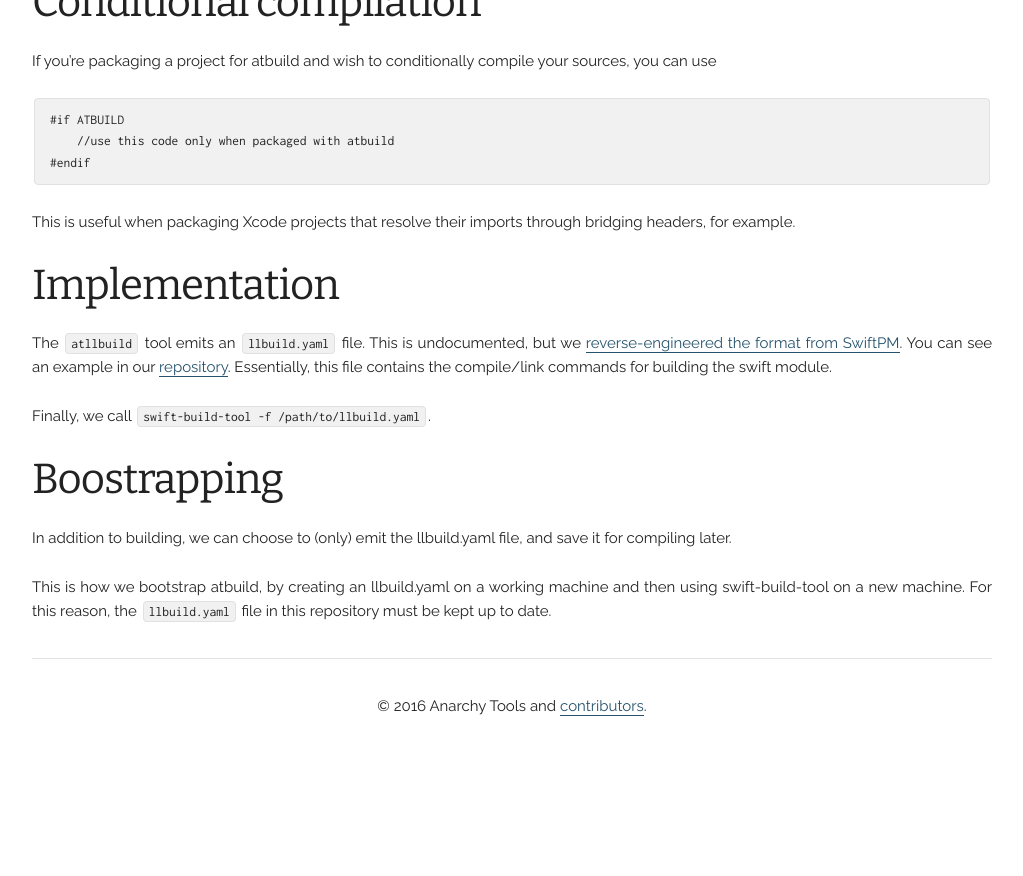
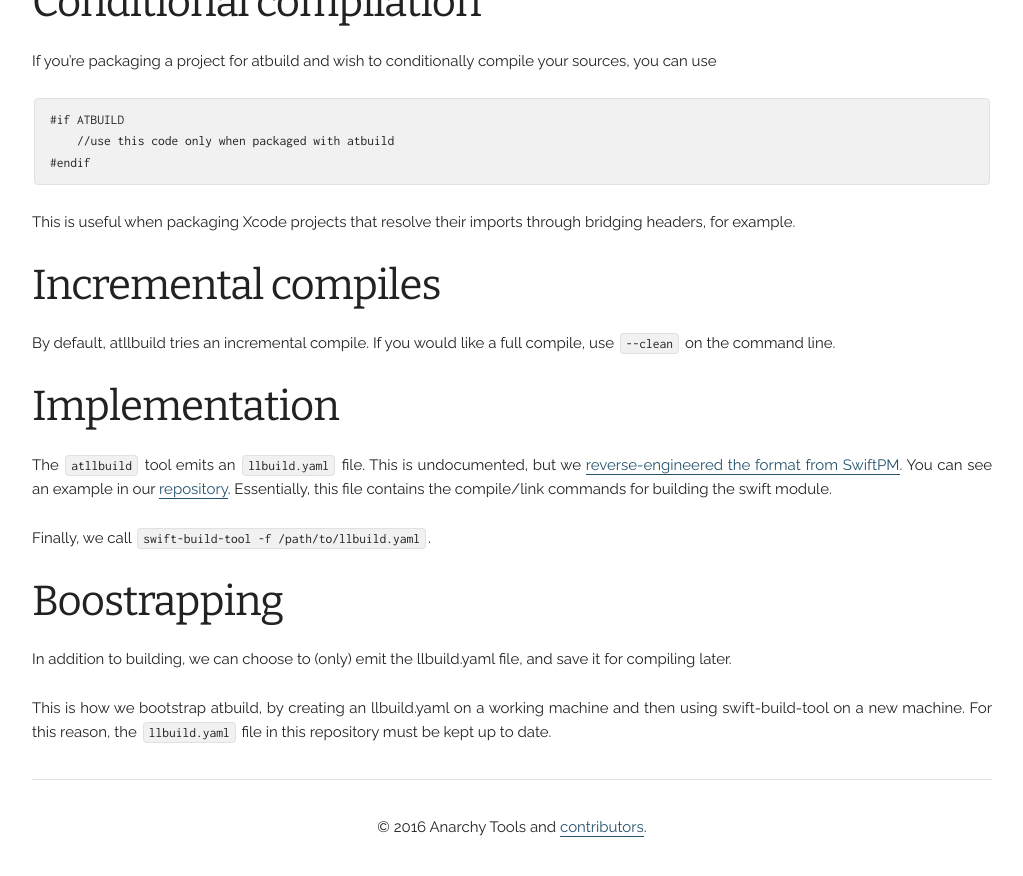
Before and after one commit to AnarchyTools/anarchytools.github.io, a Jekyll site: the page built from docs/atllbuild.md, in a window 1280 px wide and 900 px high, scrolled down 1769 px. Shown: the top 876 px of the window, without its empty margins (128-1151 px from the left). Built offline with Jekyll 4.4.1, drawn with Linux system fonts in a browser that asks for light colours.

Commit message:
Added note about incremental compilation.

```diff
--- a/docs/atllbuild.md
+++ b/docs/atllbuild.md
@@ -91,6 +91,10 @@
 
 This is useful when packaging Xcode projects that resolve their imports through bridging headers, for example.
 
+## Incremental compiles
+
+By default, atllbuild tries an incremental compile.  If you would like a full compile, use `--clean` on the command line.
+
 ## Implementation
 
 The `atllbuild` tool emits an `llbuild.yaml` file.  This is undocumented, but we [reverse-engineered the format from SwiftPM](https://github.com/apple/swift-package-manager).  You can see an example in our [repository](/llbuild.yaml).  Essentially, this file contains the compile/link commands for building the swift module.
```
